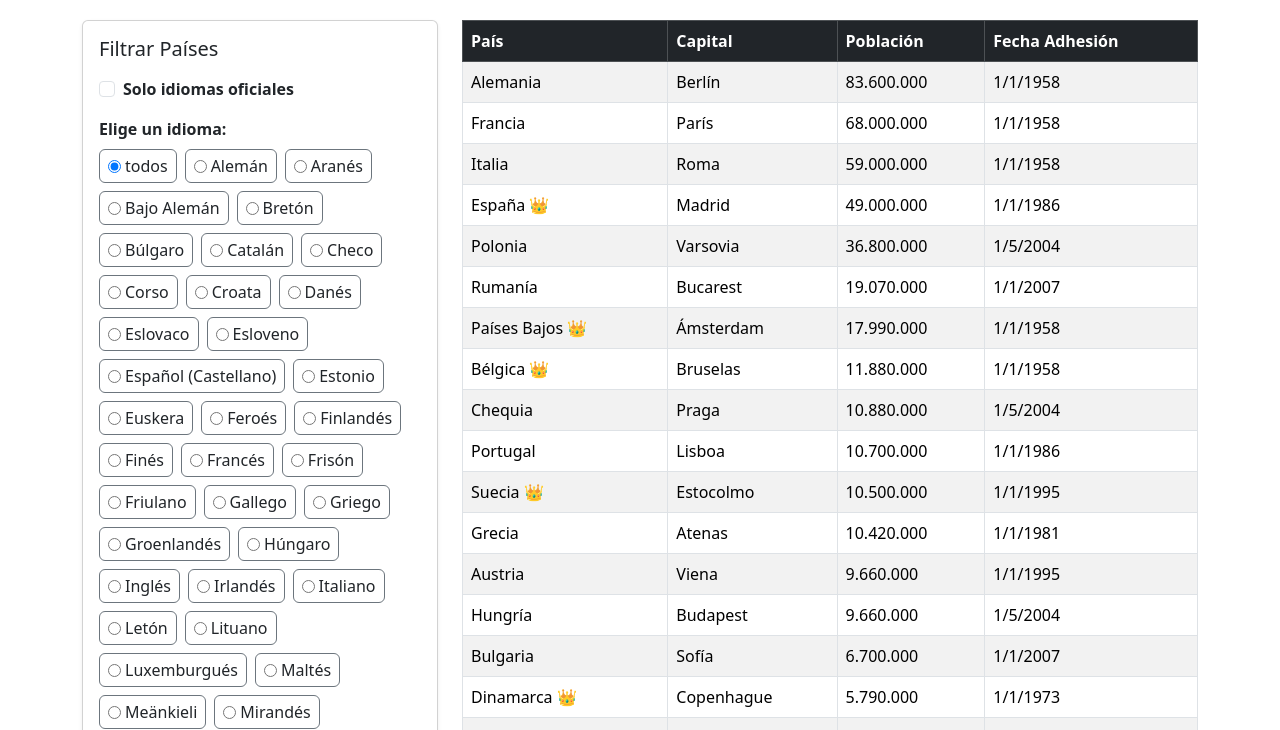
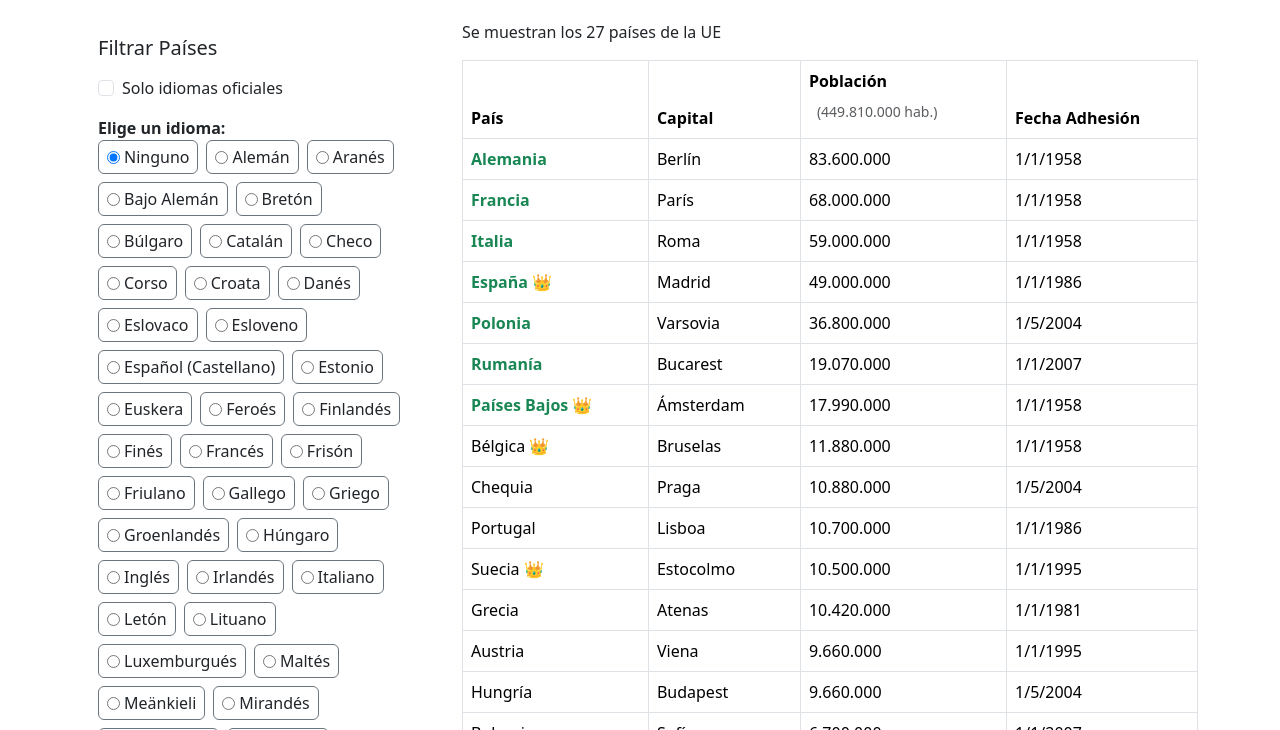
Before and after one commit to VivianaSalazarIesBelen/Javascript02, a website with bundled scripts: page index.html in a window 1280 px wide. Shown: the part 66-796 px from the top of the page. Built offline with nearby package versions, Linux system fonts and the light colour scheme.

Commit message:
edit: resaltado poblacion mayor de la media

```diff
--- a/index.html
+++ b/index.html
@@ -12,36 +12,25 @@
 
 <div class="row">
     <div class="col-md-4">
-        <div class="card p-3 shadow-sm mb-4">
+        <div class="card p-3 mb-4 border-0">
             <h5 class="card-title mb-3">Filtrar Países</h5>
 
             <div class="form-check mb-3">
                 <input class="form-check-input" type="checkbox" id="solo-oficiales">
-                <label class="form-check-label fw-semibold" for="solo-oficiales">
+                <label class="form-check-label " for="solo-oficiales">
                     Solo idiomas oficiales
                 </label>
             </div>
 
-            <strong class="d-block mb-2">Elige un idioma:</strong>
+            <strong>Elige un idioma:</strong>
             <div id="radios-idiomas" class="d-flex flex-wrap gap-1"></div>
-
-            <div id="info-filtro" class="mt-3 text-muted small fw-bold"></div>
         </div>
     </div>
 
     <div class="col-md-8">
+        <div id="info-filtro" class="mb-3"></div>
         <div class="table-responsive">
-            <table class="table table-striped table-bordered align-middle">
-                <thead class="table-dark">
-                <tr>
-                    <th>País</th>
-                    <th>Capital</th>
-                    <th>Población</th>
-                    <th>Fecha Adhesión</th>
-                </tr>
-                </thead>
-                <tbody id="tabla-paises">
-                </tbody>
+            <table id="tabla" class="table table-bordered align-middle">
             </table>
         </div>
     </div>
--- a/script.js
+++ b/script.js
@@ -1,83 +1,107 @@
 import { datosUE } from "./uecountries.js";
 
-// Estado global para recordar las selecciones
-let idiomaSeleccionado = "todos";
+
+let idiomaSeleccionado = "ninguno";
 let soloOficiales = false;
 
-// Clases de Bootstrap para pintar los botones en horizontal con bordes
 const ESTILO_BOTON = "d-inline-flex align-items-center gap-1 border border-secondary rounded px-2 py-1 mb-1 me-1";
 
 // Al cargar la página
 document.addEventListener("DOMContentLoaded", () => {
     generarIdiomas();
     configurarFiltros();
-    render();
+    pintaLista();
 });
 
-// Motor que redibuja la interfaz
-function render() {
+
+function pintaLista() {
     let lista = [...datosUE];
 
-    // Orden siempre descendente por población
+
     lista.sort((a, b) => b.poblacion_nacional - a.poblacion_nacional);
 
-    // Pasamos los datos por el embudo de filtros
+    const sumaGeneral = datosUE.reduce((suma, p) => suma + p.poblacion_nacional, 0);
+    const mediaPoblacion = sumaGeneral / datosUE.length;
+
+
     lista = aplicarFiltros(lista);
 
-    // Pintamos los elementos resultantes en el HTML
-    pintarTabla(lista);
+
+    pintarTabla(lista, mediaPoblacion, sumaGeneral);
     pintarInfo(lista);
 }
 
-// Aplica las condiciones de filtrado
+
 function aplicarFiltros(lista) {
-    if (idiomaSeleccionado === "todos") return lista;
+    if (idiomaSeleccionado === "ninguno") return lista;
 
     return lista.filter(pais => {
-        const oficial = pais.idiomas.oficial?.toLowerCase() || "";
-        const otros = pais.idiomas.otros_idiomas?.toLowerCase() || "";
+        const oficial = pais.idiomas && pais.idiomas.oficial ? pais.idiomas.oficial.toLowerCase() : "";
+        const otros = pais.idiomas && pais.idiomas.otros_idiomas ? pais.idiomas.otros_idiomas.toLowerCase() : "";
         const idioma = idiomaSeleccionado.toLowerCase();
 
-        // Convertimos los strings separados por comas en arrays limpios
+        // Limpiamos los strings de idiomas separados por comas
         const matchOficial = oficial.split(",").map(i => i.trim()).includes(idioma);
         const matchOtros = otros.split(",").map(i => i.trim()).includes(idioma);
 
         if (soloOficiales) {
-            return matchOficial; // Si el checkbox está activo, solo cuenta si es oficial
+            return matchOficial;
         }
-        return matchOficial || matchOtros; // Si no, cuenta si es oficial u otros
+        return matchOficial || matchOtros;
     });
 }
 
-// Genera las filas de la tabla de países
-function pintarTabla(lista) {
-    const contenedor = document.getElementById("tabla-paises");
 
-    contenedor.innerHTML = lista.map(p => {
+
+function pintarTabla(lista, mediaPoblacion, sumaGeneral) {
+    const contenedorTabla = document.getElementById("tabla");
+
+
+    let tablaHTML = `
+        <thead class="table">
+            <tr>
+                <th>País</th>
+                <th>Capital</th>
+               <th>Población <div class="small fw-normal text-muted">(${sumaGeneral.toLocaleString("es-ES")} hab.)</div></th>
+                <th>Fecha Adhesión</th>
+            </tr>
+        </thead>
+        <tbody id="tabla-paises">
+    `;
+
+
+    tablaHTML += lista.map(p => {
         const esMonarquia = p.regimen_politico?.tipo?.toLowerCase()?.includes("monarquía");
         const nombrePais = esMonarquia ? `${p.pais} 👑` : p.pais;
         const fecha = new Date(p.fecha_adhesion).toLocaleDateString("es-ES");
 
+
+        const claseResaltado = p.poblacion_nacional > mediaPoblacion ? 'class="text-success fw-bold "' : '';
+
         return `
             <tr>
-                <td>${nombrePais}</td>
+                <td ${claseResaltado}>${nombrePais}</td>
                 <td>${p.capital}</td>
                 <td>${p.poblacion_nacional.toLocaleString("es-ES")}</td>
                 <td>${fecha}</td>
             </tr>
         `;
     }).join("");
+
+    tablaHTML += `</tbody>`;
+
+    contenedorTabla.innerHTML = tablaHTML;
 }
 
-// Recolecta los idiomas únicos y crea los botones de radio horizontales
+// Genera dinámicamente los botones de idiomas en horizontal
 function generarIdiomas() {
     const set = new Set();
 
     datosUE.forEach(p => {
-        if (p.idiomas.oficial) {
+        if (p.idiomas && p.idiomas.oficial) {
             p.idiomas.oficial.split(",").forEach(i => set.add(i.trim().toLowerCase()));
         }
-        if (p.idiomas.otros_idiomas) {
+        if (p.idiomas && p.idiomas.otros_idiomas) {
             p.idiomas.otros_idiomas.split(",").forEach(i => set.add(i.trim().toLowerCase()));
         }
     });
@@ -85,14 +109,12 @@ function generarIdiomas() {
     const idiomas = [...set].filter(i => i && i !== "null").sort();
     const cont = document.getElementById("radios-idiomas");
 
-    // Primer botón horizontal por defecto: todos
     let htmlContent = `
         <div class="${ESTILO_BOTON}">
-            <input type="radio" name="idioma" id="lang-todos" value="todos" checked>
-            <label for="lang-todos">todos</label>
+            <input type="radio" name="idioma" id="lang-ninguno" value="ninguno" checked>
+            <label for="lang-ninguno">Ninguno</label>
         </div>
     `;
-
 
     idiomas.forEach((i, index) => {
         htmlContent += `
@@ -106,31 +128,30 @@ function generarIdiomas() {
     cont.innerHTML = htmlContent;
 }
 
-// Configura los escuchadores de eventos
+
 function configurarFiltros() {
-    // Escucha el cambio del CHECKBOX
     document.getElementById("solo-oficiales").addEventListener("change", (e) => {
         soloOficiales = e.target.checked;
-        render();
+        pintaLista();
     });
 
-    // Escucha el cambio de los RADIOS horizontales
     document.getElementById("radios-idiomas").addEventListener("change", (e) => {
         if (e.target.name === "idioma") {
             idiomaSeleccionado = e.target.value;
-            render();
+            pintaLista();
         }
     });
 }
 
-// Imprime el texto de control inferior
+
 function pintarInfo(lista) {
     const cont = document.getElementById("info-filtro");
 
-    if (idiomaSeleccionado === "todos") {
-        cont.innerHTML = `Se muestran ${lista.length} países de la UE`;
+    if (idiomaSeleccionado === "ninguno") {
+
+        cont.innerHTML = `<div>Se muestran los ${lista.length} países de la UE</div>`;
     } else {
-        const tipo = soloOficiales ? "oficial" : "oficial u otros";
-        cont.innerHTML = `Filtrado por: "${idiomaSeleccionado}" (${tipo}) (${lista.length} de ${datosUE.length})`;
+        const tipo = soloOficiales ? "oficial" : "oficial/no oficial";
+        cont.innerHTML = `<div>Filtrado por: "${idiomaSeleccionado}" (${tipo}) (${lista.length} de ${datosUE.length})</div>`;
     }
 }
```
